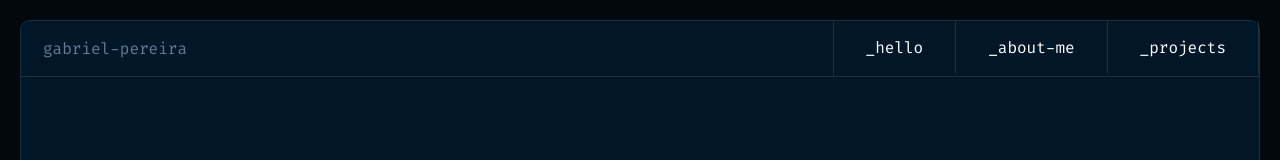
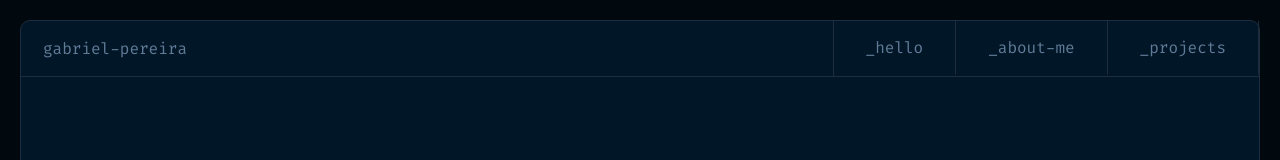
Before and after one commit to ggonpereira/my-portfolio, a Next.js app: page / in a window 1280 px wide. Shown: the top 160 px of the page. Built offline with nearby package versions, Linux system fonts and the light colour scheme.

Commit message:
🐛 fix: define color as optional on Typography

```diff
--- a/src/components/Typography/Typography.styles.ts
+++ b/src/components/Typography/Typography.styles.ts
@@ -3,7 +3,7 @@ import { VariantTypes } from './Typography'
 
 interface TypographyProps {
   variantType: VariantTypes
-  color: string
+  color?: string
 }
 
 const typeVariants = {
--- a/src/components/Typography/Typography.tsx
+++ b/src/components/Typography/Typography.tsx
@@ -11,7 +11,7 @@ export interface TypographyProps {
 export const Typography = ({
   children,
   variantType = 'md',
-  color = '#ffffff',
+  color,
 }: TypographyProps) => {
   return (
     <S.Typography variantType={variantType} color={color}>
```
